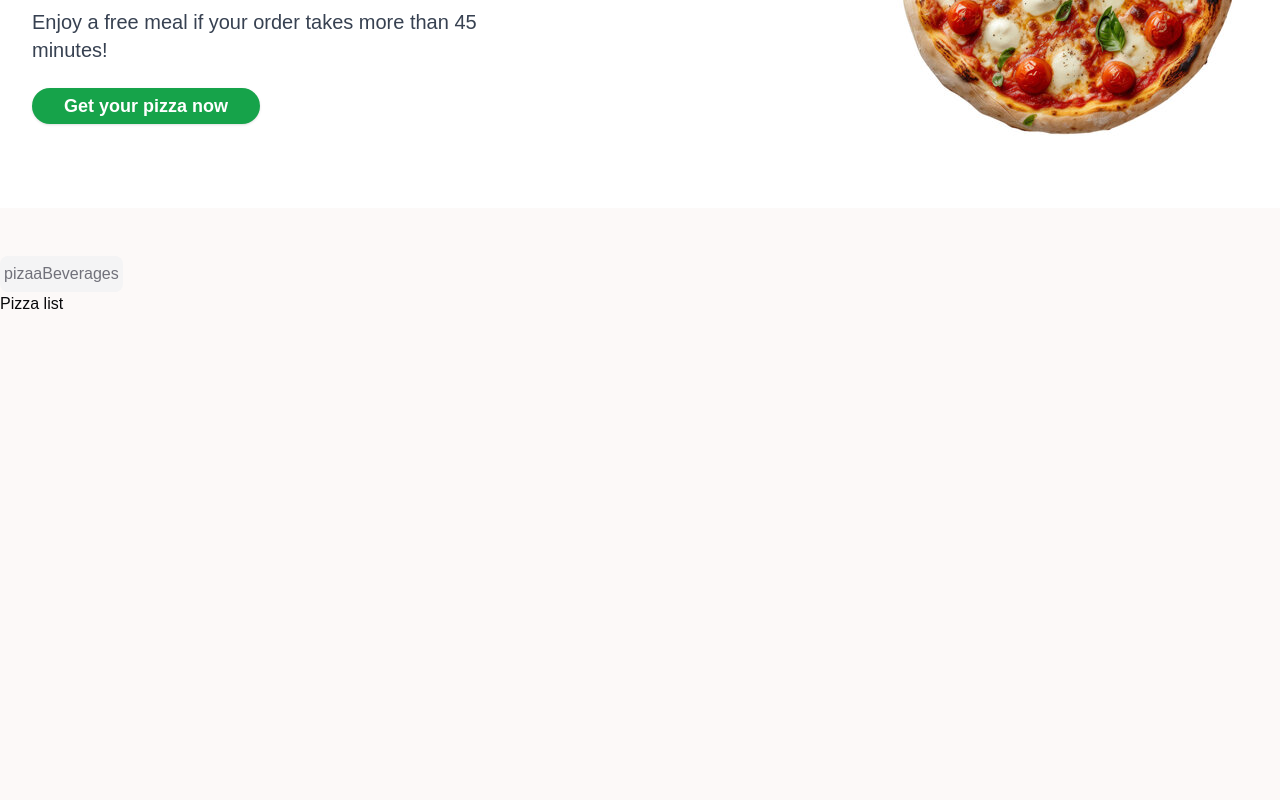
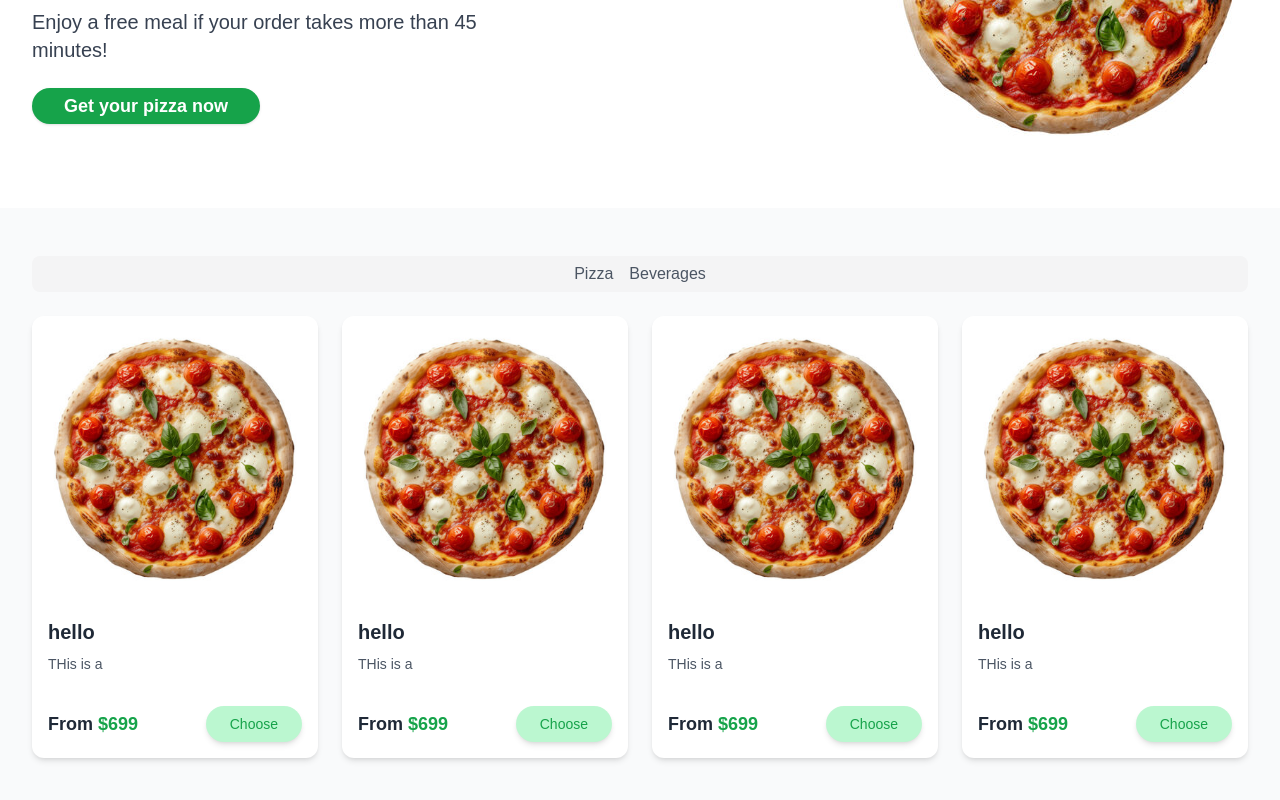
Before and after one commit to NikhilKumarMandal/Client-ui, a Next.js app: page / in a window 1280 px wide. Shown: the part 356-1156 px from the top of the page. Before the commit the page ends 800 px from the top, so only its background shows below. Built offline with nearby package versions, Linux system fonts and the light colour scheme.

Commit message:
add ProductCard component and integrate it into the Home page; create reusable Card UI components

```diff
--- /dev/null
+++ b/src/app/(Home)/components/ProductCard.tsx
@@ -0,0 +1,51 @@
+import React from 'react'
+import {
+  Card,
+  CardContent,
+  CardFooter,
+  CardHeader,
+  CardTitle,
+} from "@/components/ui/card"
+import Image from "next/image";
+import { Button } from '@/components/ui/button';
+
+export type Product = {
+    id: string;
+    name: string;
+    description: string;
+    image: string;
+    price: number
+}
+
+type PropType = { product: Product }
+
+function ProductCard({ product }: PropType) {
+  return (
+    <Card className="border-none rounded-xl shadow-md">
+      <CardHeader className="flex items-center justify-center p-4">
+        <Image
+          alt={product.name}
+          src={product.image}
+          width={400}
+          height={400}
+          className="w-full max-w-sm mx-auto rounded-lg md:max-w-md"
+          priority
+        />
+      </CardHeader>
+      <CardContent className="p-4">
+        <h2 className="text-xl font-bold text-gray-800">{product.name}</h2>
+        <p className="mt-2 text-sm text-gray-600">{product.description}</p>
+      </CardContent>
+      <CardFooter className="flex flex-col items-center space-y-2 md:flex-row md:justify-between md:space-y-0 p-4">
+        <p className="text-lg font-semibold text-gray-800">
+          From <span className="text-primary">${product.price}</span>
+        </p>
+        <Button className="bg-green-200 hover:bg-green-300 text-green-600 px-6 py-2 rounded-full shadow-md transition">
+          Choose
+        </Button>
+      </CardFooter>
+    </Card>
+  );
+}
+
+export default ProductCard
--- a/src/app/(Home)/page.tsx
+++ b/src/app/(Home)/page.tsx
@@ -2,10 +2,43 @@ import Image from "next/image";
 import { Button } from "@/components/ui/button";
 import { Tabs, TabsList } from "@/components/ui/tabs";
 import { TabsContent, TabsTrigger } from "@radix-ui/react-tabs";
+import ProductCard, { Product } from "./components/ProductCard";
+
+const products: Product[] = [
+  {
+    id: '1',
+    name: "hello",
+    description: "THis is a ",
+    image: "/pizaa.jpg",
+    price: 699
+  },
+  {
+    id: '2',
+    name: "hello",
+    description: "THis is a ",
+    image: "/pizaa.jpg",
+    price: 699
+  },
+  {
+    id: '3',
+    name: "hello",
+    description: "THis is a ",
+    image: "/pizaa.jpg",
+    price: 699
+  },
+  {
+    id: '4',
+    name: "hello",
+    description: "THis is a ",
+    image: "/pizaa.jpg",
+    price: 699
+  }
+]
 
 export default function Home() {
   return (
     <>
+      {/* Hero Section */}
       <section className="bg-white">
         <div className="container mx-auto flex flex-col-reverse lg:flex-row items-center justify-between py-16 px-4 lg:px-8">
           {/* Text Content */}
@@ -22,33 +55,52 @@ export default function Home() {
             </Button>
           </div>
           {/* Image */}
-        <div className="mt-8 lg:mt-0">
+          <div className="mt-8 lg:mt-0 lg:max-w-md">
             <Image
               alt="Pizza Main"
               src="/pizaa.jpg"
               width={400}
               height={400}
-            className="w-full max-w-sm mx-auto lg:max-w-md"
+              className="w-full max-w-sm mx-auto rounded-lg"
               priority
             />
           </div>
         </div>
       </section>
-      <section>
-        <div className="container py-12">
-          <Tabs defaultValue="pizaa" className="w-[400px]">
-  <TabsList>
-    <TabsTrigger value="pizaa" className="text-md">pizaa</TabsTrigger>
+
+      {/* Products Section */}
+      <section className="bg-gray-50">
+        <div className="container py-12 px-4 lg:px-8">
+          <Tabs defaultValue="pizaa" className="w-full">
+            <TabsList className="flex justify-center gap-4">
               <TabsTrigger
-                className="text-md"
-                value="beverages">Beverages</TabsTrigger>
+                value="pizaa"
+                className="text-md font-medium text-gray-600 hover:text-primary focus:text-primary">
+                Pizza
+              </TabsTrigger>
+              <TabsTrigger
+                value="beverages"
+                className="text-md font-medium text-gray-600 hover:text-primary focus:text-primary">
+                Beverages
+              </TabsTrigger>
             </TabsList>
-  <TabsContent value="pizaa">Pizza list</TabsContent>
-  <TabsContent value="beverages">beverages list.</TabsContent>
+
+            <TabsContent value="pizaa">
+              <div className="grid grid-cols-1 sm:grid-cols-2 lg:grid-cols-4 gap-6 mt-6">
+                {products.map((item) => (
+                  <ProductCard product={item} key={item.id} />
+                ))}
+              </div>
+            </TabsContent>
+
+            <TabsContent value="beverages">
+              <div className="text-center mt-6">
+                <p className="text-gray-600">Beverages list coming soon!</p>
+              </div>
+            </TabsContent>
           </Tabs>
         </div>
       </section>
     </>
-
   );
 }
--- /dev/null
+++ b/src/components/ui/card.tsx
@@ -0,0 +1,76 @@
+import * as React from "react"
+
+import { cn } from "@/lib/utils"
+
+const Card = React.forwardRef<
+  HTMLDivElement,
+  React.HTMLAttributes<HTMLDivElement>
+>(({ className, ...props }, ref) => (
+  <div
+    ref={ref}
+    className={cn(
+      "rounded-xl border bg-card text-card-foreground shadow",
+      className
+    )}
+    {...props}
+  />
+))
+Card.displayName = "Card"
+
+const CardHeader = React.forwardRef<
+  HTMLDivElement,
+  React.HTMLAttributes<HTMLDivElement>
+>(({ className, ...props }, ref) => (
+  <div
+    ref={ref}
+    className={cn("flex flex-col space-y-1.5 p-6", className)}
+    {...props}
+  />
+))
+CardHeader.displayName = "CardHeader"
+
+const CardTitle = React.forwardRef<
+  HTMLDivElement,
+  React.HTMLAttributes<HTMLDivElement>
+>(({ className, ...props }, ref) => (
+  <div
+    ref={ref}
+    className={cn("font-semibold leading-none tracking-tight", className)}
+    {...props}
+  />
+))
+CardTitle.displayName = "CardTitle"
+
+const CardDescription = React.forwardRef<
+  HTMLDivElement,
+  React.HTMLAttributes<HTMLDivElement>
+>(({ className, ...props }, ref) => (
+  <div
+    ref={ref}
+    className={cn("text-sm text-muted-foreground", className)}
+    {...props}
+  />
+))
+CardDescription.displayName = "CardDescription"
+
+const CardContent = React.forwardRef<
+  HTMLDivElement,
+  React.HTMLAttributes<HTMLDivElement>
+>(({ className, ...props }, ref) => (
+  <div ref={ref} className={cn("p-6 pt-0", className)} {...props} />
+))
+CardContent.displayName = "CardContent"
+
+const CardFooter = React.forwardRef<
+  HTMLDivElement,
+  React.HTMLAttributes<HTMLDivElement>
+>(({ className, ...props }, ref) => (
+  <div
+    ref={ref}
+    className={cn("flex items-center p-6 pt-0", className)}
+    {...props}
+  />
+))
+CardFooter.displayName = "CardFooter"
+
+export { Card, CardHeader, CardFooter, CardTitle, CardDescription, CardContent }
```
Lines whose indentation alone changed are shown as unchanged.
